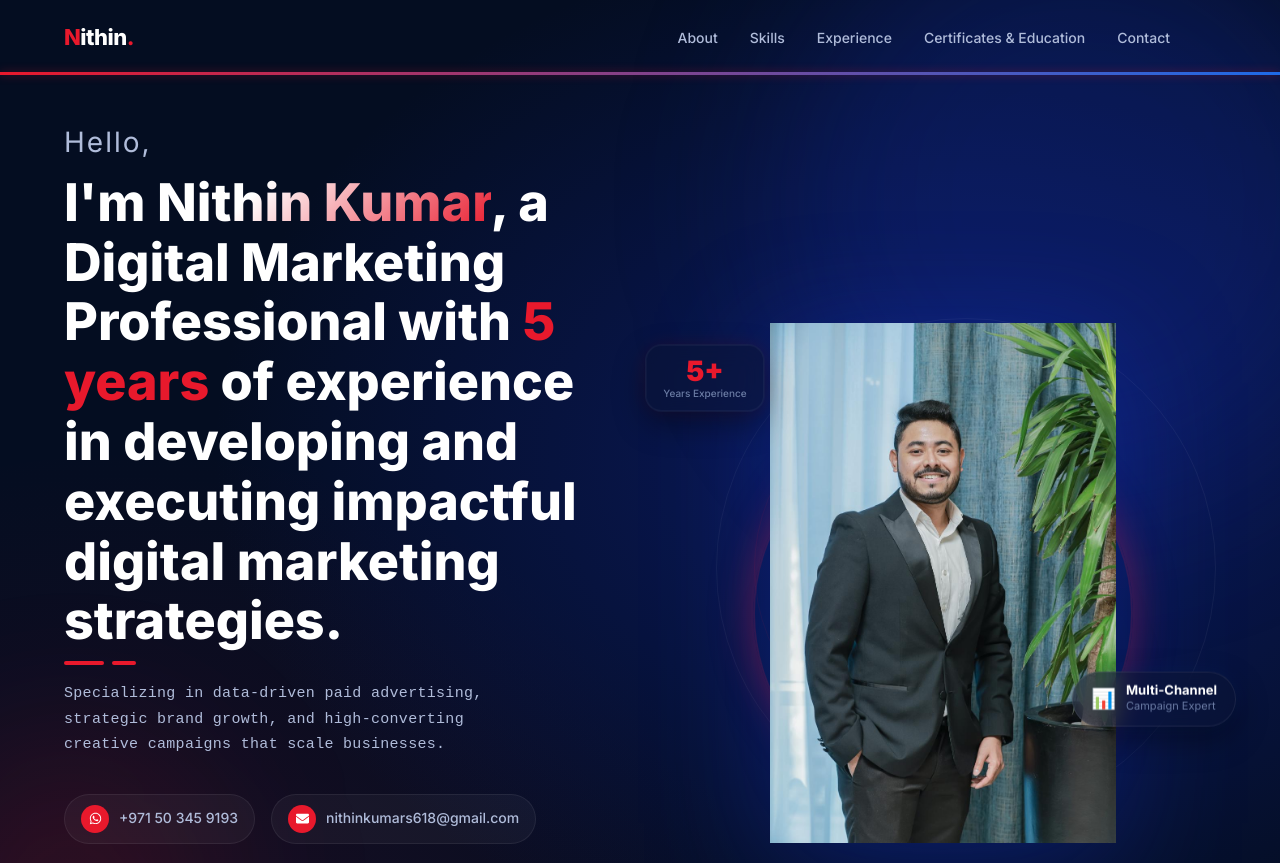
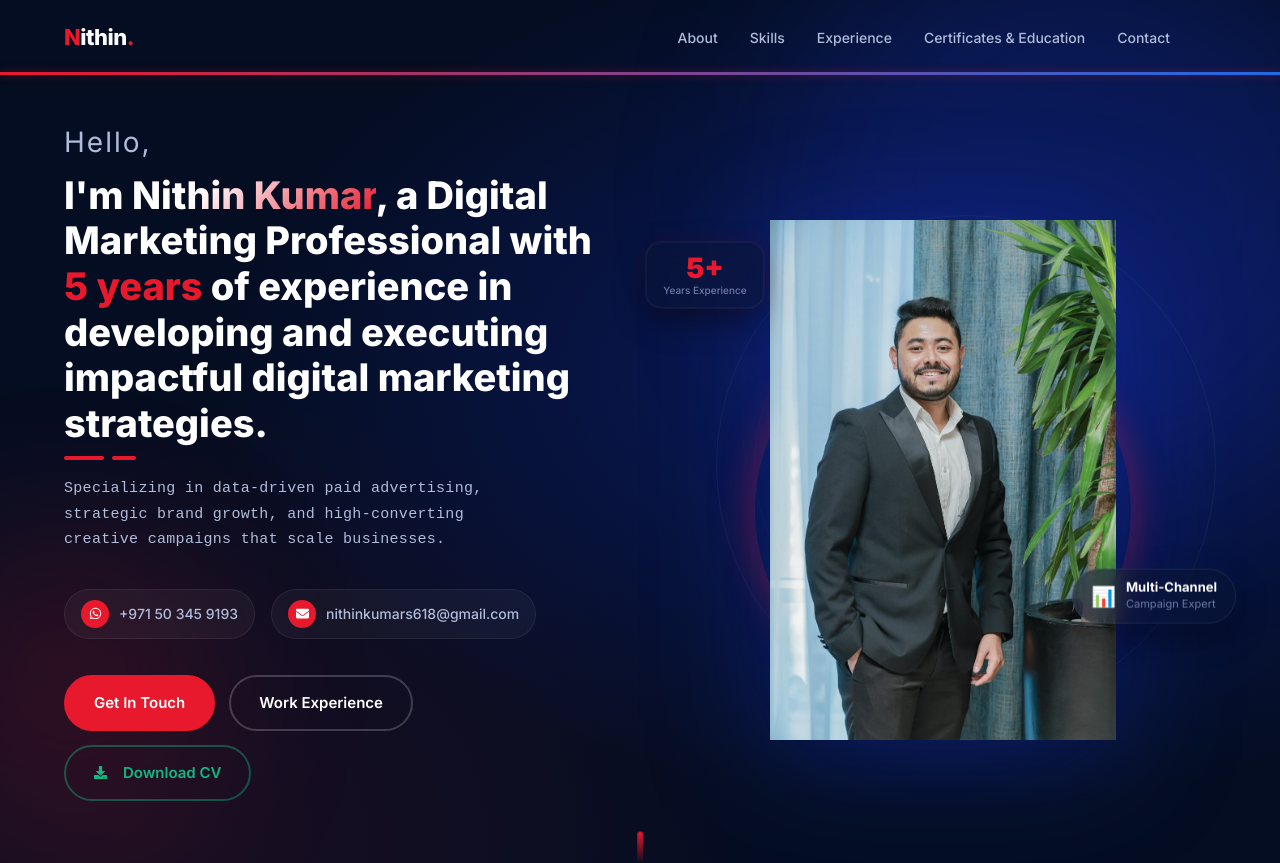
Before and after one commit to Rishauchil/Nithin-portfolio, a React (Vite) app: page / in a window 1280 px wide. Shown: the top 863 px of the page. Built offline with nearby package versions, Linux system fonts and the light colour scheme.

Commit message:
Reduce hero title font size for better readability

```diff
--- a/src/components/Hero/Hero.css
+++ b/src/components/Hero/Hero.css
@@ -87,9 +87,9 @@
 }
 
 .hero__title {
-  font-size: clamp(32px, 4.5vw, 52px);
+  font-size: clamp(22px, 3vw, 38px);
   font-weight: 800;
-  line-height: 1.15;
+  line-height: 1.2;
   color: var(--text-primary);
   margin-bottom: 0;
 }
```
